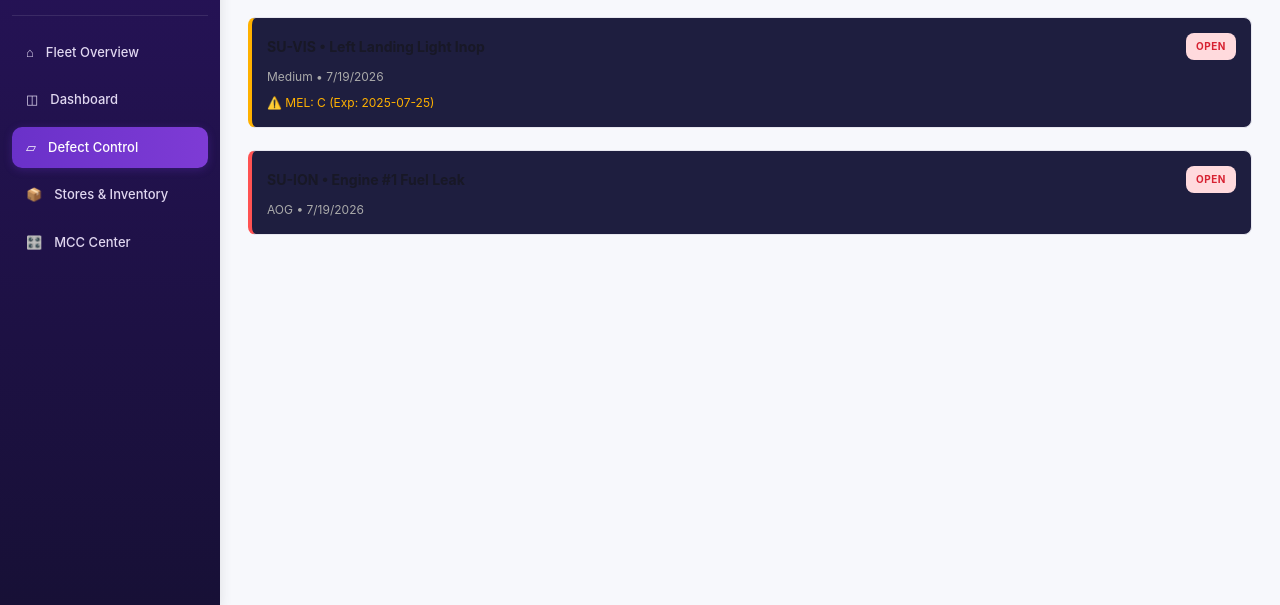
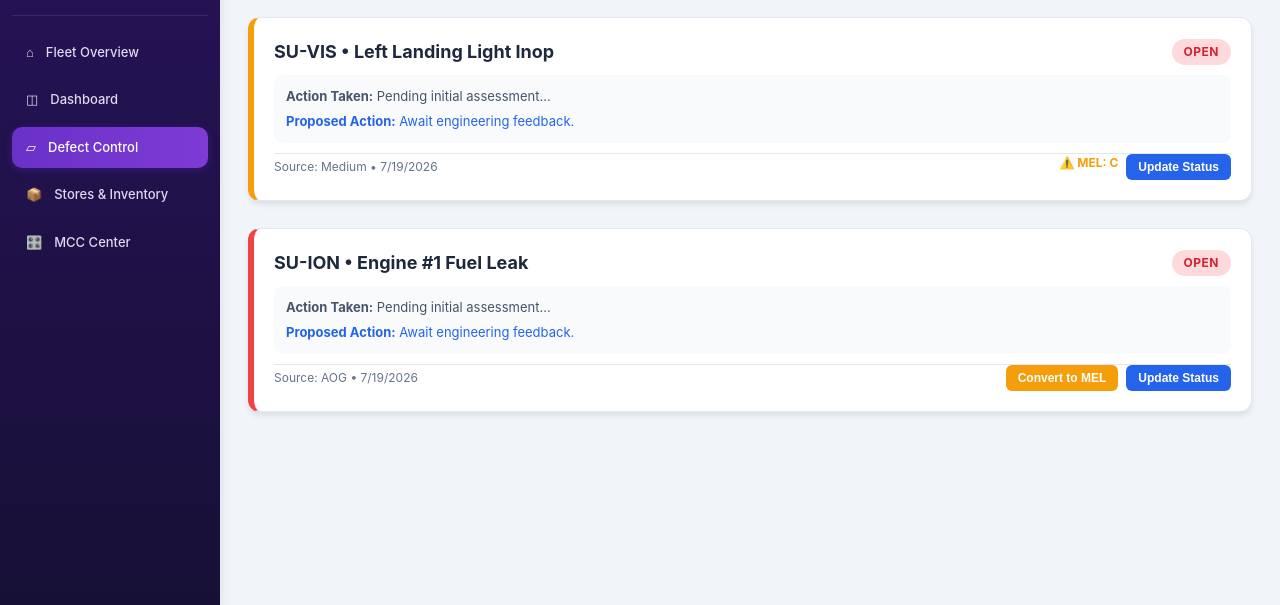
Before and after one commit to noaa2thequest-gif/-ADCMS, a website: page defect-control.html in a window 1280 px wide. Shown: the part 195-800 px from the top of the page. Drawn offline with Linux system fonts and the light colour scheme.

Commit message:
🎨 Theme Update: Clean Aviation Look (Light Theme) and 🔧 Defect Lifecycle: Action Taken, Proposed Action, and MEL Conversion

```diff
--- a/modules/workflow.js
+++ b/modules/workflow.js
@@ -17,16 +17,26 @@
       }
 
       list.innerHTML = defects.map(d => `
-        <article class="defect-control-item" style="background: #1e1e3f; padding: 15px; border-radius: 8px; margin-bottom: 10px; border-left: 4px solid ${d.source === 'AOG' ? '#ff5252' : '#ffb100'}">
-          <div style="display: flex; justify-content: space-between; align-items: center;">
-            <strong>${d.aircraft} • ${d.issue}</strong>
-            <span class="tag ${d.status === 'open' ? 'aog' : 'serviceable'}">${d.status}</span>
+        <article class="defect-control-item" style="background: white; padding: 20px; border-radius: 12px; margin-bottom: 15px; border-left: 6px solid ${d.source === 'AOG' ? '#ef4444' : '#f59e0b'}; box-shadow: 0 4px 6px -1px rgba(0,0,0,0.1);">
+          <div style="display: flex; justify-content: space-between; align-items: center; margin-bottom: 10px;">
+            <strong style="font-size: 18px; color: #1e293b;">${d.aircraft} • ${d.issue}</strong>
+            <span class="tag ${d.status === 'open' ? 'aog' : 'serviceable'}" style="padding: 4px 12px; border-radius: 20px; font-size: 12px; font-weight: bold;">${d.status.toUpperCase()}</span>
           </div>
-          <div style="margin-top: 8px; font-size: 12px; color: #aaa;">
-            <span>${d.source}</span> •
-            <span>${new Date(d.reportedAt).toLocaleDateString()}</span>
+
+          <div style="background: #f8fafc; padding: 12px; border-radius: 8px; margin-bottom: 10px;">
+            <div style="font-size: 13px; color: #475569; margin-bottom: 5px;"><strong>Action Taken:</strong> ${d.actionTaken || 'Pending initial assessment...'}</div>
+            <div style="font-size: 13px; color: #2563eb;"><strong>Proposed Action:</strong> ${d.proposedAction || 'Await engineering feedback.'}</div>
           </div>
-          ${d.isMEL ? `<div style="margin-top: 8px; font-size: 12px; color: #ffb100;">⚠️ MEL: ${d.melCategory} (Exp: ${d.melExpiry})</div>` : ''}
+
+          <div style="display: flex; justify-content: space-between; align-items: center; border-top: 1px solid #e2e8f0; pt: 10px; margin-top: 10px;">
+            <div style="font-size: 12px; color: #64748b;">
+              <span>Source: ${d.source}</span> • <span>${new Date(d.reportedAt).toLocaleDateString()}</span>
+            </div>
+            <div style="display: flex; gap: 8px;">
+              ${!d.isMEL ? `<button onclick="ADCMSWorkflow.openMELModal('${d.id}')" style="background: #f59e0b; color: white; border: none; padding: 6px 12px; border-radius: 6px; cursor: pointer; font-size: 12px; font-weight: bold;">Convert to MEL</button>` : `<span style="color: #f59e0b; font-weight: bold; font-size: 12px;">⚠️ MEL: ${d.melCategory}</span>`}
+              <button onclick="ADCMSWorkflow.openActionModal('${d.id}')" style="background: #2563eb; color: white; border: none; padding: 6px 12px; border-radius: 6px; cursor: pointer; font-size: 12px; font-weight: bold;">Update Status</button>
+            </div>
+          </div>
         </article>
       `).join('');
 
@@ -34,7 +44,48 @@
       if (badge) badge.textContent = `${defects.length} open`;
     } catch (e) {
       console.error('Error in renderDefectControl:', e);
-      list.innerHTML = '<p style="color: red; padding: 20px;">Error loading defects. Please try again.</p>';
+      list.innerHTML = '<p style="color: red; padding: 20px;">Error loading defects.</p>';
+    }
+  }
+
+  function openMELModal(id) {
+    const cat = prompt("Enter MEL Category (A, B, C, D):", "C");
+    const exp = prompt("Enter Expiry Date (YYYY-MM-DD):", new Date(Date.now() + 10*24*60*60*1000).toISOString().split('T')[0]);
+    if (cat && exp) {
+      this.convertToMEL(id, cat, exp);
+    }
+  }
+
+  async function convertToMEL(id, category, expiry) {
+    const defects = await data.getDefects();
+    const d = defects.find(x => x.id === id);
+    if (d) {
+      d.isMEL = true;
+      d.melCategory = category;
+      d.melExpiry = expiry;
+      d.proposedAction = "Deferred under MEL Category " + category;
+      data.persistState();
+      renderDefectControl();
+      alert("Defect converted to MEL and transferred to MEL tracking.");
+    }
+  }
+
+  function openActionModal(id) {
+    const action = prompt("Enter Action Taken:");
+    const prop = prompt("Enter Proposed Next Step:");
+    if (action || prop) {
+      this.updateDefectActions(id, action, prop);
+    }
+  }
+
+  async function updateDefectActions(id, action, proposed) {
+    const defects = await data.getDefects();
+    const d = defects.find(x => x.id === id);
+    if (d) {
+      if (action) d.actionTaken = action;
+      if (proposed) d.proposedAction = proposed;
+      data.persistState();
+      renderDefectControl();
     }
   }
 
@@ -44,6 +95,10 @@
 
   return {
     init,
-    renderDefectControl
+    renderDefectControl,
+    openMELModal,
+    convertToMEL,
+    openActionModal,
+    updateDefectActions
   };
 });
--- a/style.css
+++ b/style.css
@@ -1,17 +1,17 @@
 :root {
-  --purple: #5f2bbd;
-  --deep: #1b103d;
-  --bg: #f7f8fc;
-  --card: #fff;
-  --text: #181826;
-  --muted: #777787;
-  --line: #e7e7ef;
-  --primary-dark: #2d1b4e;
-  --accent-purple: #7e3bd5;
-  --success: #22924d;
-  --warning: #eaa700;
-  --danger: #e52d3d;
-  --info: #2477df;
+  --purple: #2563eb;
+  --deep: #1e293b;
+  --bg: #f1f5f9;
+  --card: #ffffff;
+  --text: #0f172a;
+  --muted: #64748b;
+  --line: #e2e8f0;
+  --primary-dark: #1e293b;
+  --accent-purple: #3b82f6;
+  --success: #10b981;
+  --warning: #f59e0b;
+  --danger: #ef4444;
+  --info: #3b82f6;
 }
 
 * {
```
